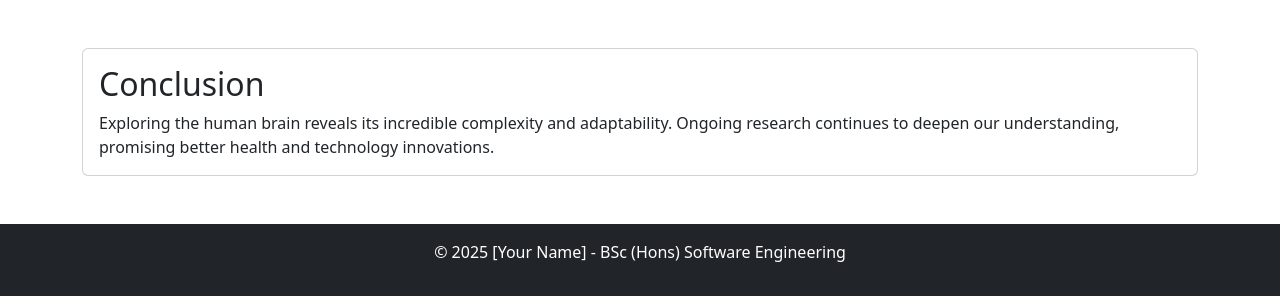
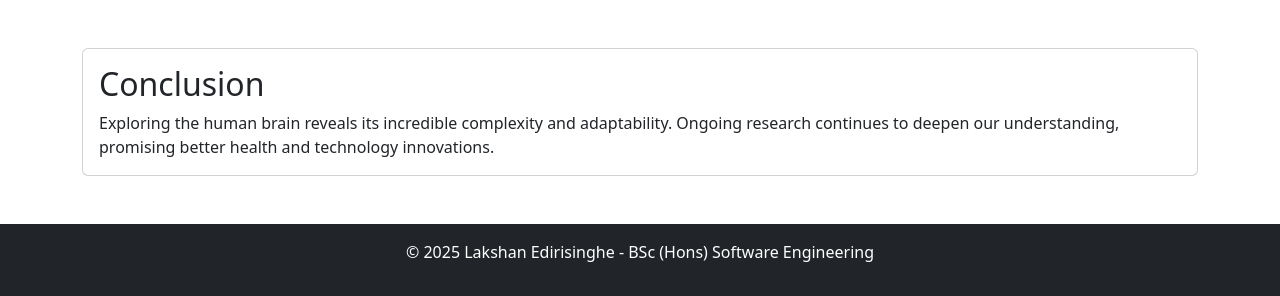
Before and after one commit to LakshanEdirisinghe/In-Class-Task-01-ICET-116, a plain HTML site: page index.html in a window 1280 px wide. Shown: the part 802-1098 px from the top of the page. Drawn offline with nearby package versions, Linux system fonts and the light colour scheme.

Commit message:
page futer name change

```diff
--- a/index.html
+++ b/index.html
@@ -7,7 +7,7 @@
     <!-- Bootstrap CSS CDN -->
     <link href="https://cdn.jsdelivr.net/npm/bootstrap@5.3.3/dist/css/bootstrap.min.css" rel="stylesheet" integrity="sha384-QWTKZyjpPEjISv5WaRU9OFeRpok6YctnYmDr5pNlyT2bRjXh0JMhjY6hW+ALEwIH" crossorigin="anonymous">
 </head>
-<body>
+<body >
     <nav class="navbar navbar-expand-lg navbar-dark bg-dark">
         <div class="container-fluid">
             <a class="navbar-brand" href="#">The Human Brain</a>
@@ -75,7 +75,7 @@
     </main>
 
     <footer class="bg-dark text-white text-center py-3">
-        <p>&copy; 2025 [Your Name] - BSc (Hons) Software Engineering</p>
+        <p>&copy; 2025 Lakshan Edirisinghe - BSc (Hons) Software Engineering</p>
     </footer>
 
     <!-- Bootstrap JS CDN (for navbar toggle) -->
```
